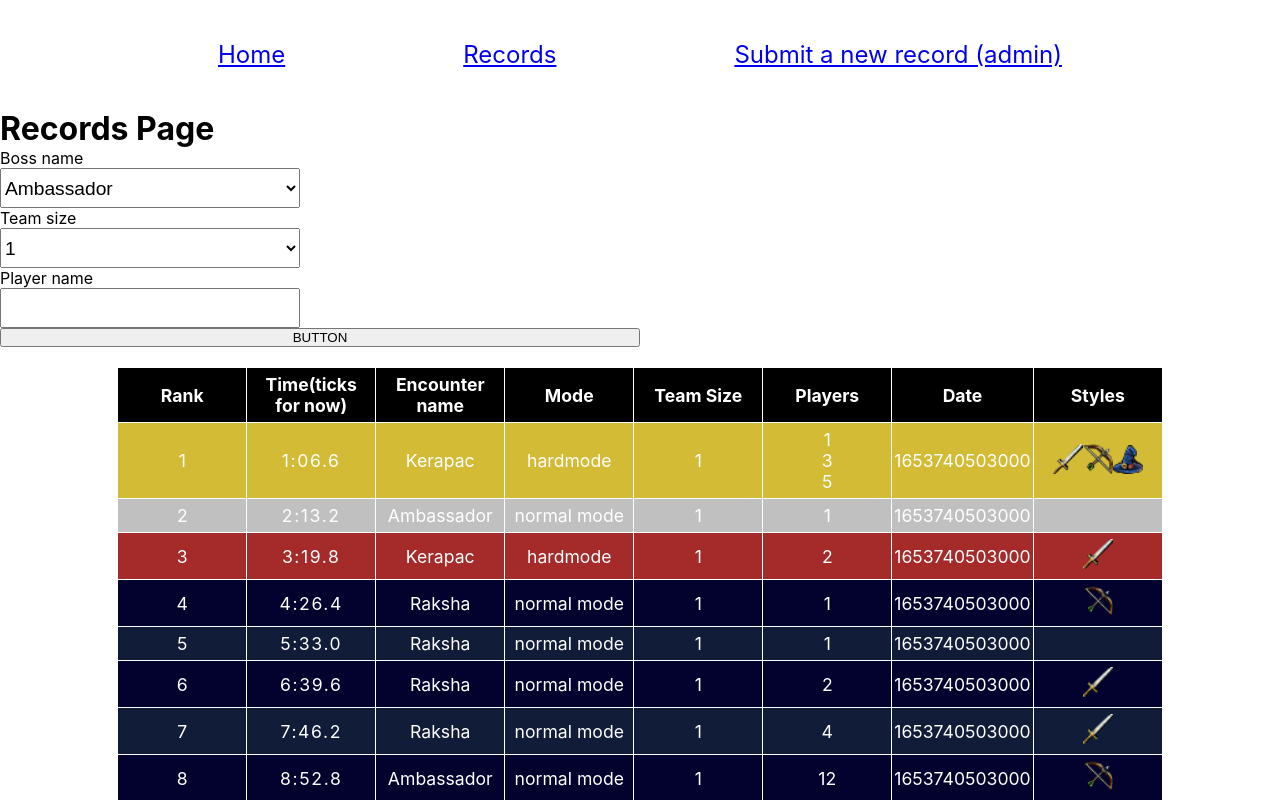
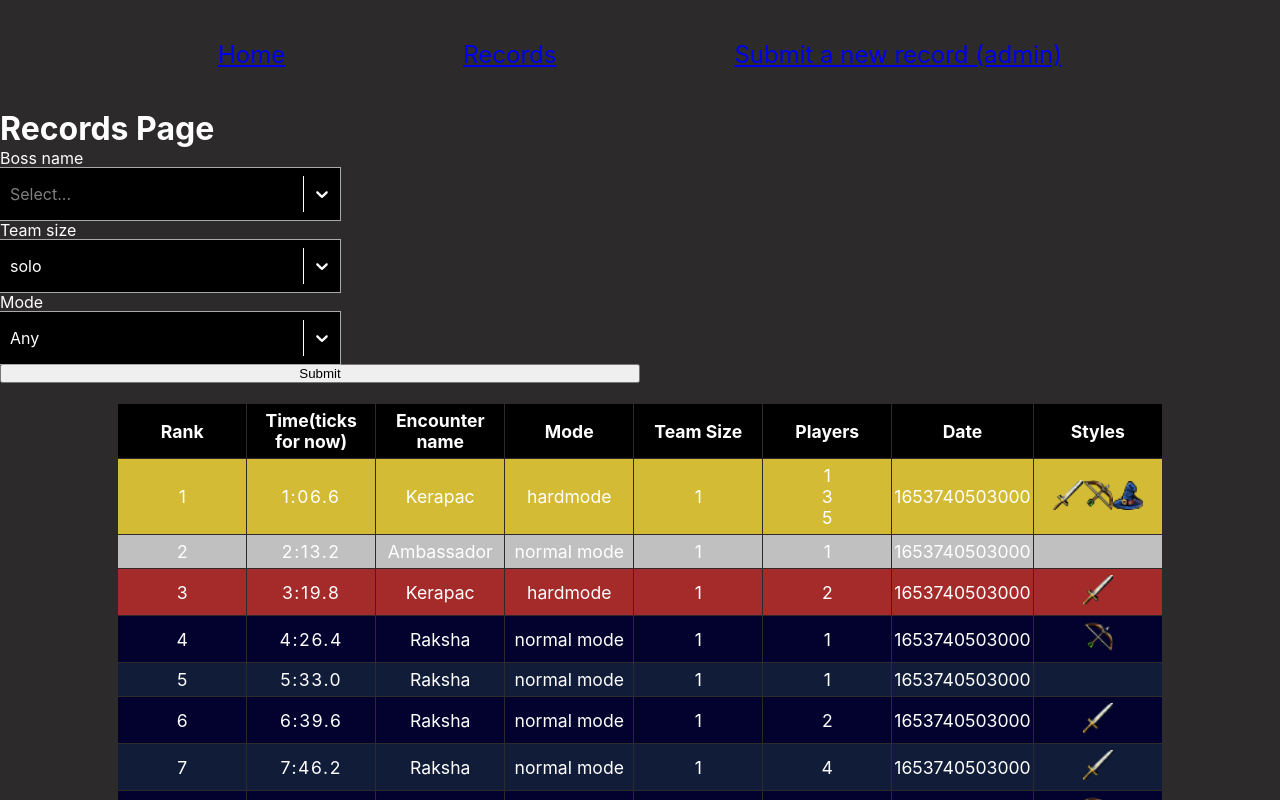
Before and after one commit to A-Doubt/MOI-records, a React (Create React App) app in the folder frontend/: page /records in a window 1280 px wide. Shown: the top 800 px of the page. Built offline with nearby package versions, Linux system fonts and the light colour scheme; the HTML template or start-up script is replaced by a standard one.

Commit message:
Form changes. Currently working on dynamic input values dependant on the encounter.

```diff
--- a/frontend/src/components/RecordForm.js
+++ b/frontend/src/components/RecordForm.js
@@ -1,37 +1,159 @@
-import samplePlayers from '../sampleData/samplePlayers';
-import Select from 'react-select'
+import Select from 'react-select';
+import React from 'react';
+import {
+	bossNameInputOptions,
+	teamSizeInputOptions,
+	modeInputOptions,
+	customSelectTheme,
+} from './react-select-helper';
+
+console.log(teamSizeInputOptions);
 
 function RecordForm() {
-	const playersElements = samplePlayers.map((player) => {
-		return <option value={player.name} key={player.name}></option>
-	});
+	const [bossNameInput, setBossNameInput] = React.useState('');
+	const [TeamSizeInput, setTeamSizeInput] = React.useState(1);
+	const [modeInput, setModeInput] = React.useState('');
+
+	const [teamOptions, setTeamOptions] = React.useState(teamSizeInputOptions);
+	const [modeOptions, setModeOptions] = React.useState(modeInputOptions);
+
+	React.useEffect(() => {
+		switch (bossNameInput) {
+			case 'Araxxi':
+			case 'Nex':
+			case 'Raksha':
+				console.log('solo duo / NM')
+				break;
+
+			case 'Arch-Glacor':
+			case 'Commander Zilyana':
+			case 'General Graardor':
+			case 'Giant Mole':
+			case 'Gregorovic':
+			case 'Helwyr':
+			case 'Kree\'arra':
+			case 'K\'ril Tsutsaroth':
+			case 'The Twin Furies':
+			case 'TzKal-Zuk':
+			case 'Vindicta & Gorvek':
+				console.log('solo / NM HM')
+				break;
+
+			case 'Beastmaster Durzag':
+			case 'Yakamaru':
+				console.log('raid')
+				break;
+
+			case 'Corporeal Beast':
+			case 'Har-Aken':
+			case 'Kalphite Queen':
+			case 'King Black Dragon':
+			case 'Legiones':
+			case 'Magister':
+			case 'Queen Black Dragon':
+			case 'TzTok-Jad':
+				console.log('solo / NM')
+				break;
+
+			case 'The Sanctum Guardian':
+			case 'Masuta the Ascended':
+			case 'Seiryu the Azure Serpent':
+			case 'Astellarn':
+			case 'Verak Lith':
+			case 'Black Stone Dragon':
+			case 'Crassian Leviathan':
+			case 'Taraket the Necromancer':
+			case 'The Ambassador':
+				console.log('solo duo trio / NM')
+				break;
+
+			case 'Kalphite King':
+			case 'Solak':
+				console.log('solo duo trio four mass / NM')
+				break;
+
+			case 'Kerapac':
+				console.log('solo duo trio / NM HM')
+				break;
+
+			case 'Nex - Angel of Death':
+				console.log('mass / NM');
+				break;
+
+			case 'Vorago':
+				console.log('solo duo trio 4man mass / NM HM')
+				break;
+
+			default:
+				console.log('something went wrong?');
+		}
+
+		// if (bossNameInput === 'The Ambassador') {
+		// 	setModeOptions({
+		// 		value: false,
+		// 		label: 'Normal mode',
+		// 	});
+		// 	setTeamOptions([
+		// 		teamSizeInputOptions[0],
+		// 		teamSizeInputOptions[1],
+		// 		teamSizeInputOptions[2],
+		// 		teamSizeInputOptions[3],
+		// 	]);
+		// }
+		// if (bossNameInput === 'Araxxi') {
+		// 	setModeOptions({
+		// 		value: false,
+		// 		label: 'Normal mode',
+		// 	});
+		// 	setTeamOptions([
+		// 		teamSizeInputOptions[0],
+		// 		teamSizeInputOptions[1],
+		// 		teamSizeInputOptions[2],
+		// 	]);
+		// }
+		// if (bossNameInput === 'Arch-Glacor') {
+		// 	setModeOptions(
+		// 		{
+		// 			value: false,
+		// 			label: 'Normal mode',
+		// 		},
+		// 		{ value: true, label: 'Hard mode' }
+		// 	);
+		// 	setTeamOptions([teamSizeInputOptions[0]]);
+		// }
+	}, [bossNameInput]);
 
 	return (
 		<form>
 			<label htmlFor="boss-name">Boss name</label>
-			<select id="boss-name" name="boname">
-				<option value="Ambassador">Ambassador</option>
-				<option value="Araxxi">Araxxi</option>
-				<option value="Kerapac">Kerapac</option>
-				<option value="Raksha">Raksha</option>
-			</select>
+			<Select
+				options={bossNameInputOptions}
+				onChange={(e) => setBossNameInput(e.value)}
+				inputId="boss-name"
+				styles={customSelectTheme}
+			/>
+			<input type="hidden" value={bossNameInput} name="boss-name" />
 
-			<label htmlFor="team-size">Team size</label>
-			<select id="team-size" name="size">
-				<option value="1">1</option>
-				<option value="2">2</option>
-				<option value="3">3</option>
-				<option value="4">4</option>
-				<option value="big">big</option>
-			</select>
-			<label htmlFor="player-names">Player name</label>
-			<input list="player-name" name="player" id="player-names"/>
-				<datalist id="player-name">
-					{playersElements}
-				</datalist>
-			<button type="submit" formAction="">
-				BUTTON
-			</button>
+			<label htmlFor="size">Team size</label>
+			<Select
+				options={teamOptions}
+				onChange={(e) => setTeamSizeInput(e.value)}
+				defaultValue={{ label: 'solo', value: TeamSizeInput }}
+				inputId="team-size"
+				styles={customSelectTheme}
+			/>
+			<input type="hidden" value={TeamSizeInput} name="team-size" />
+
+			<label htmlFor="hardmode">Mode</label>
+			<Select
+				options={modeOptions}
+				onChange={(e) => setModeInput(e.value)}
+				defaultValue={{ label: 'Any', value: modeInput }}
+				inputId="hardmode"
+				styles={customSelectTheme}
+			/>
+			<input type="hidden" value={modeInput} name="hardmode" />
+			<button type="submit">Submit</button>
 		</form>
 	);
 }
--- /dev/null
+++ b/frontend/src/components/react-select-helper.js
@@ -0,0 +1,272 @@
+
+export const customSelectTheme = {
+	container: (provided, state) => {
+		return {
+			...provided,
+			width: 340,
+		}
+	},
+	option: (provided, state) => {
+		return {
+			...provided,
+			cursor: 'pointer',
+			color: 'white',
+			backgroundColor: state.isSelected ? '#457fff' : 'black',
+			hover: 'red',
+			padding: 12,
+			'&:hover': {
+				backgroundColor: '#b8bfcc',
+				color: 'black',
+			},
+		}
+	},
+	menuList: (provided, state) => {
+		return {
+			...provided,
+			padding: 0,
+			marginTop: -6,
+			boxShadow: '0 0 0 2px darkblue',
+		}
+	},
+	singleValue: (provided, state) => {
+		return { ...provided, color: 'white', backgroundColor: 'black' };
+	},
+	valueContainer: (provided, state) => {
+		return {
+			...provided,
+			backgroundColor: 'black',
+			color: 'white',
+		}
+	},
+	control: (provided, state) => {
+		return {
+			...provided,
+			backgroundColor: 'black',
+			color: 'white',
+			border: 0,
+			borderRadius: 0,
+			cursor: 'pointer',
+			boxShadow: state.menuIsOpen ? '0 0 0 2px darkblue' : '0 0 0 1px darkgrey',
+		}
+	},
+	dropdownIndicator: (provided, state) => {
+		return {
+			...provided,
+			cursor: 'pointer',
+			backgroundColor: 'black',
+			color: 'white',
+		}
+	},
+	indicatorSeparator: (provided, state) => {
+		return {
+			...provided,
+			backgroundColor: 'white',
+		}
+	},
+	input: (provided, state) => {
+		return {
+			...provided,
+			color: 'white',
+		}
+	},
+};
+export const bossNameInputOptions = [
+	{
+		value: 'Araxxi',
+		label: 'Araxxi',
+	},
+	{
+		value: 'Arch-Glacor',
+		label: 'Arch-Glacor',
+	},
+	{
+		value: 'Beastmaster Durzag',
+		label: 'Beastmaster Durzag',
+	},
+	{
+		value: 'Commander Zilyana',
+		label: 'Commander Zilyana',
+	},
+	{
+		value: 'Corporeal Beast',
+		label: 'Corporeal Beast',
+	},
+	{
+		value: 'The Sanctum Guardian',
+		label: 'ED1 - The Sanctum Guardian',
+	},
+	{
+		value: 'Masuta the Ascended',
+		label: 'ED1 - Masuta the Ascended',
+	},
+	{
+		value: 'Seiryu the Azure Serpent',
+		label: 'ED1 - Seiryu the Azure Serpent',
+	},
+	{
+		value: 'Astellarn',
+		label: 'ED2 - Astellarn',
+	},
+	{
+		value: 'Verak Lith',
+		label: 'ED2 - Verak Lith',
+	},
+	{
+		value: 'Black Stone Dragon',
+		label: 'ED2 - Black Stone Dragon',
+	},
+	{
+		value: 'Crassian Leviathan',
+		label: 'ED3 - Crassian Leviathan',
+	},
+	{
+		value: 'Taraket the Necromancer',
+		label: 'ED3 - Taraket the Necromancer',
+	},
+	{
+		value: 'The Ambassador',
+		label: 'ED3 - The Ambassador',
+	},
+	{
+		value: 'General Graardor',
+		label: 'General Graardor',
+	},
+	{
+		value: 'Giant Mole',
+		label: 'Giant Mole',
+	},
+	{
+		value: 'Gregorovic',
+		label: 'Gregorovic',
+	},
+	{
+		value: 'Har-Aken',
+		label: 'Har-Aken',
+	},
+	{
+		value: 'Helwyr',
+		label: 'Helwyr',
+	},
+	{
+		value: 'Kalphite King',
+		label: 'Kalphite King',
+	},
+	{
+		value: 'Kalphite Queen',
+		label: 'Kalphite Queen',
+	},
+	{
+		value: 'Kerapac',
+		label: 'Kerapac',
+	},
+	{
+		value: 'King Black Dragon',
+		label: 'King Black Dragon',
+	},
+	{
+		value: "Kree'arra",
+		label: "Kree'arra",
+	},
+	{
+		value: "K'ril Tsutsaroth",
+		label: "K'ril Tsutsaroth",
+	},
+	{
+		value: 'Legiones',
+		label: 'Legiones',
+	},
+	{
+		value: 'The Magister',
+		label: 'The Magister',
+	},
+	{
+		value: 'Nex',
+		label: 'Nex',
+	},
+	{
+		value: 'Nex - Angel of Death',
+		label: 'Nex - Angel of Death',
+	},
+	{
+		value: 'Queen Black Dragon',
+		label: 'Queen Black Dragon',
+	},
+	{
+		value: 'Raksha',
+		label: 'Raksha',
+	},
+	{
+		value: 'Solak',
+		label: 'Solak',
+	},
+	{
+		value: 'Telos',
+		label: 'Telos',
+	},
+	{
+		value: 'The Twin Furies',
+		label: 'The Twin Furries',
+	},
+	{
+		value: 'TzKal-Zuk',
+		label: 'TzKal-Zuk',
+	},
+	{
+		value: 'TzTok-Jad',
+		label: 'TzTok-Jad (Fight Caves)',
+	},
+	{
+		value: 'Vindicta & Gorvek',
+		label: 'Vindicta & Gorvek',
+	},
+	{
+		value: 'Vorago',
+		label: 'Vorago',
+	},
+	{
+		value: 'Yakamaru',
+		label: 'Yakamaru',
+	},
+];
+export const teamSizeInputOptions = [
+	{
+		value: '',
+		label: 'Any',
+	},
+	{
+		value: 1,
+		label: 'Solo',
+	},
+	{
+		value: 2,
+		label: 'Duo',
+	},
+	{
+		value: 3,
+		label: 'Trio',
+	},
+	{
+		value: 4,
+		label: '4-man',
+	},
+	{
+		value: 'big',
+		label: '5 or more',
+	},
+];
+console.log(teamSizeInputOptions[0])
+// false stands form normalmode, true for hardmode
+export const modeInputOptions = [
+	{
+		value: '',
+		label: 'Any',
+	},
+	{
+		value: false,
+		label: 'Normal mode',
+	},
+	{
+		value: true,
+		label: 'Hard mode',
+	},
+];
--- a/frontend/src/style.scss
+++ b/frontend/src/style.scss
@@ -16,6 +16,8 @@ body {
 	max-width: 1400px;
 	margin-left: auto;
 	margin-right: auto;
+	background-color: rgb(44, 42, 42);
+	color: white;
 }
 
 // Global classes
@@ -24,6 +26,7 @@ body {
 	display: flex;
 	flex-direction: row;
 }
+
 .centered {
 	justify-content: center;
 	align-items: center;
@@ -36,10 +39,12 @@ body {
 .spaced {
 	letter-spacing: 0.1rem;
 }
+
 .space {
 	display: flex;
 	flex-direction: column;
 }
+
 .style-icon {
 	width: 30px;
 }
@@ -57,7 +62,8 @@ form {
 	flex-direction: column;
 	width: 50vw;
 
-	input, select {
+	input,
+	select {
 		font-size: 1.2rem;
 		width: 300px;
 		height: 40px;
@@ -78,21 +84,27 @@ table {
 		color: white;
 		padding: 6px;
 	}
+
 	tr:nth-child(2n+1) {
 		background-color: #111c38;
 	}
+
 	tr:nth-child(2n) {
 		background-color: #03022e;
 	}
+
 	tr:nth-child(1) {
 		background-color: rgb(211, 187, 54);
 	}
+
 	tr:nth-child(2) {
 		background-color: silver;
 	}
+
 	tr:nth-child(3) {
 		background-color: brown;
 	}
+
 	td {
 		width: min(140, 10vw);
 		color: white;
```
